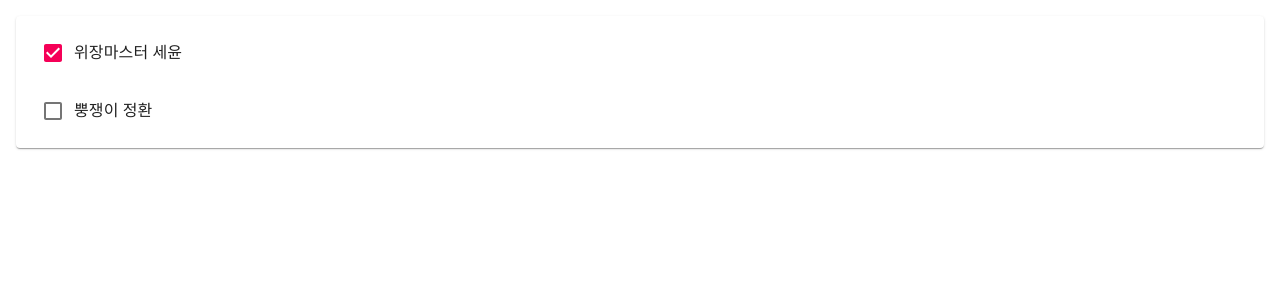
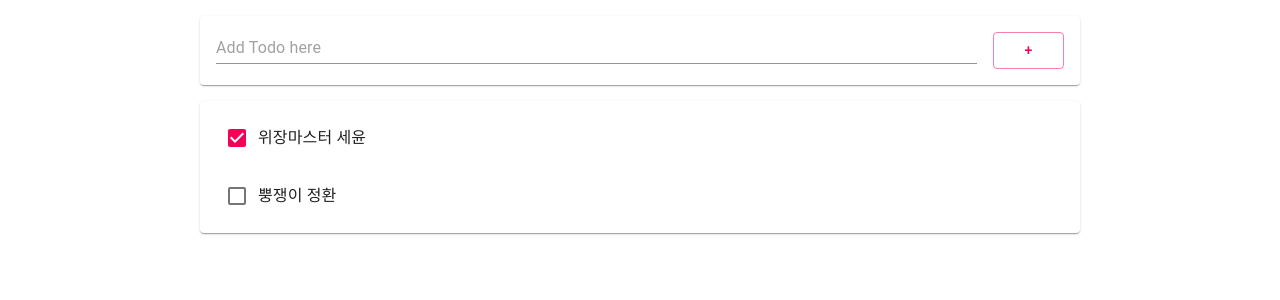
Before and after one commit to jeonghi/web_front, a React (Create React App) app: page / in a window 1280 px wide. Shown: the top 300 px of the page. Built offline with nearby package versions, Linux system fonts and the light colour scheme.

Commit message:
수정: App 컴포넌트에 AddTodo 컴포넌트 추가

```diff
--- a/package.json
+++ b/package.json
@@ -3,6 +3,11 @@
   "version": "0.1.0",
   "private": true,
   "dependencies": {
+    "@emotion/react": "^11.9.3",
+    "@emotion/styled": "^11.9.3",
+    "@material-ui/core": "^4.12.4",
+    "@material-ui/icons": "^4.11.3",
+    "@mui/material": "^5.8.7",
     "@testing-library/jest-dom": "^5.16.4",
     "@testing-library/react": "^13.3.0",
     "@testing-library/user-event": "^13.5.0",
--- a/src/App.js
+++ b/src/App.js
@@ -1,8 +1,10 @@
 import './App.css';
 import React from 'react';
 import Todo from "./Todo";
+import AddTodo from "./AddTodo";
+
 // eslint-disable-next-line
-import {Paper, List} from "@material-ui/core";
+import {Paper, List, Container} from "@material-ui/core";
 
 //App은 컴포넌트이다.
 //컴포넌트는 js함수 또는 js클래스 형태로 생성할 수 있다.
@@ -56,7 +58,10 @@ class App extends React.Component {
         )
         return (
         <div className="App">
-            {todoItems}
+            <Container maxWidth="md">
+                <AddTodo/>
+                <div className="TodoList">{todoItems}</div>
+            </Container>
         </div>
     )
   }
```
